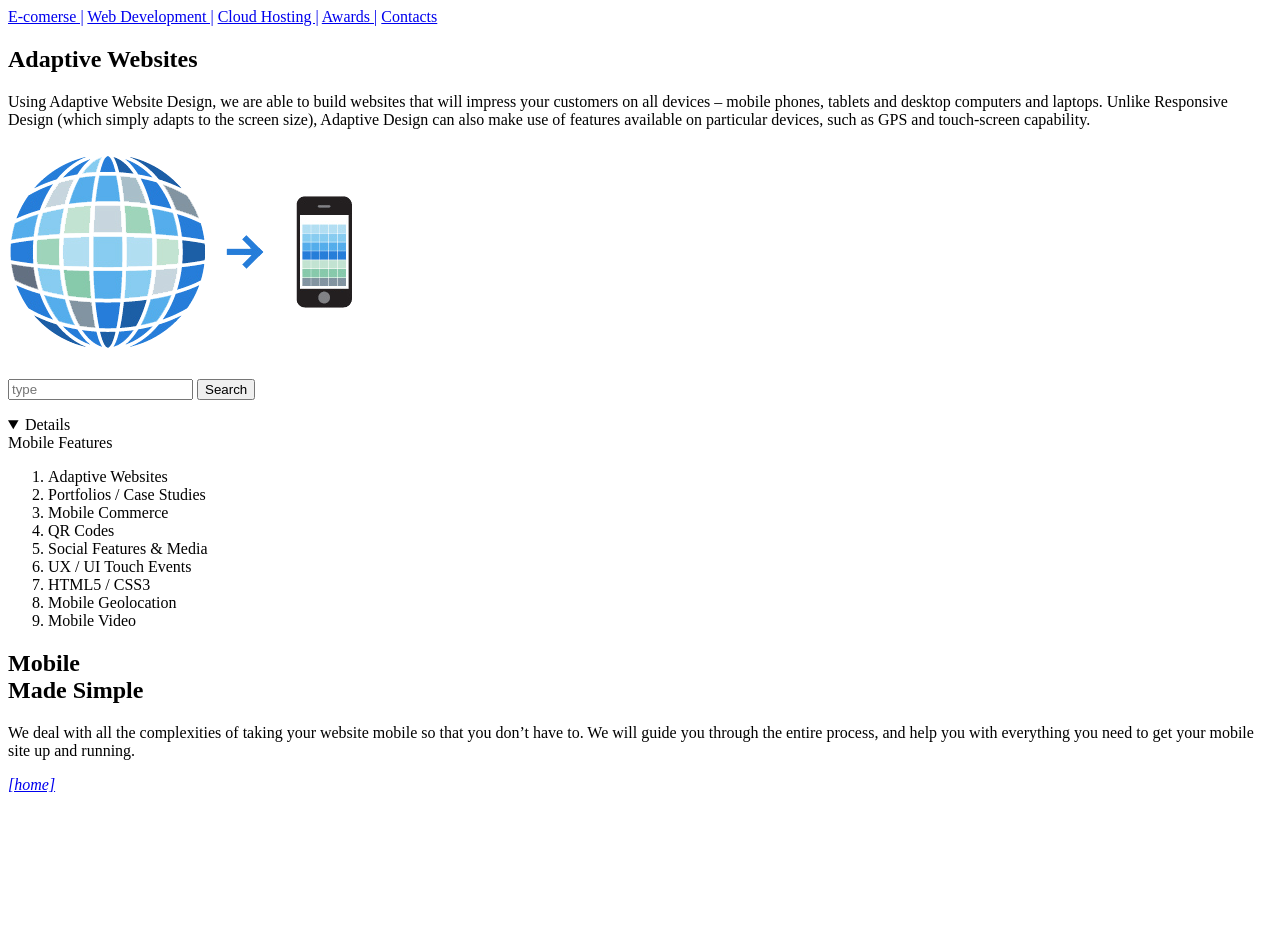
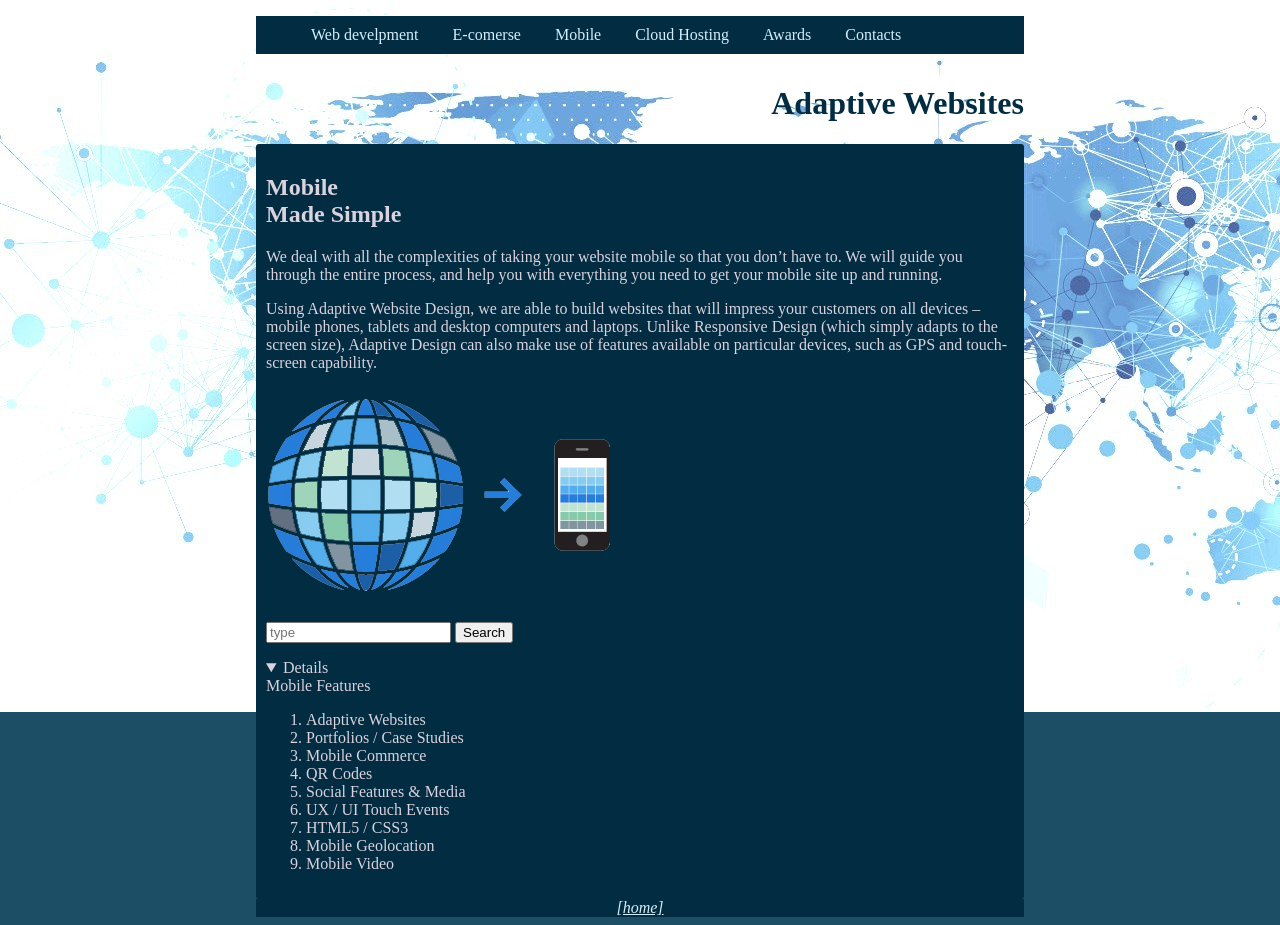
Before and after one commit to MariiaFB/web_dev_company, a plain HTML site: page expertise/mobile.html in a window 1280 px wide. Before the commit the page ends 802 px from the top, so only its background shows below. Drawn offline with Linux system fonts and the light colour scheme.

Commit message:
css style added

```diff
--- /dev/null
+++ b/css/style.css
@@ -0,0 +1,80 @@
+body {
+    background: url(../image/bg.png) no-repeat;
+    background-color: #1C4E66;
+    background-attachment: fixed;
+    color: #DAD2DD;
+    margin-left: 20%;
+    margin-right: 20%;
+}
+
+header {
+
+}
+
+footer {
+
+}
+
+.title, h1, figure {
+    color: #012C41;
+}
+
+h1 {
+    padding-top: 10px;
+    text-align: right;
+}
+
+.title {
+    font-family: 'Gill Sans', 'Gill Sans MT', Calibri, 'Trebuchet MS', sans-serif;
+    margin-top: 10px;
+    margin-top: 15%;
+}
+
+.info, figure {
+    border-radius: 3px 3px 3px 3px;
+    padding: 10px;
+    margin-top: 10px;
+}
+
+nav ul, .info, footer {
+    background-color:  #012C41;
+}
+
+nav ul li {
+    display: inline-block;
+    list-style-type: none;
+    margin: 0;
+    padding: 10px 10px;
+}
+
+nav ul li a {
+    text-decoration: none;
+    padding-top:10px;
+    padding-bottom:10px;
+    padding-right:5px;
+    padding-left:5px;
+
+}
+    nav ul li a:hover {
+        color: #012C41;
+        background-color:  #D5EEFA;
+        text-decoration: none;
+    }
+
+
+a, nav ul li a {
+color: #D5EEFA;
+}
+
+figure {
+    background-color: #BED6E1;
+}
+
+a {
+color: #D5EEFA;
+text-align: center;
+}
+footer {
+    text-align: center;
+    font-style: oblique;
+}
--- a/expertise/mobile.html
+++ b/expertise/mobile.html
@@ -2,18 +2,43 @@
 <html>
 <head>
      <meta charset="utf-8">
+     <link rel="stylesheet" href="/css/style.css">
     <title>Mobile</title>
 </head>
 <body>
     <header>
-        <a href="/expertise/e-comerse.html" >E-comerse |</a>
-        <a href="/expertise/web_development.html" >Web Development |</a>
-        <a href="/expertise/cloud_hosting.html" >Cloud Hosting |</a>
-        <a href="/results/awards.html" >Awards |</a>
-        <a href="/contacts/contacts.html" >Contacts </a>
+        <nav>
+        <ul>
+        <li><a href="/expertise/web_development.html">Web develpment</a></li>
+        <li><a href="/expertise/e-comerse.html">E-comerse</a></li>
+        <li><a href="/expertise/mobile.html">Mobile</a></li>
+        <li><a href="/expertise/cloud_hosting.html">Cloud Hosting</a></li>
+        <li><a href="/results/awards.html">Awards</a></li> <!--
+            <ul>
+                 <li></li>
+                 <li><a href="/results/deliver.html">We deliver</a></li>
+                 <li><a href="/results/care.html">We care</a></li>
+                 <li><a href="/results/studies.html">Case studies</a></li>
+            </ul>
+        <li>About</li>
+            <ul>
+                 <li><a href="/about/about.html">Who We Are</a></li>
+                 <li><command onclick="alert('Go To Blog!')" label="done"><a href="/about/blog.html">Blog</a></li>
+                 <li><a href="/about/leadership.html">Leadership</a></li>
+                 <li><a href="/about/careers.html">Careers</a></li>
+            </ul>
+            -->
+        <li><a href="/contacts/contacts.html">Contacts</a></li>
+        </ul>
+    </nav>
     </header>
 
-    <h2>Adaptive Websites</h2>
+    <h1>Adaptive Websites</h1>
+    <div class="info">
+        <h2>Mobile<br>Made Simple</h2>
+        <p>We deal with all the complexities of taking your website mobile so that you don’t have to.
+        We will guide you through the entire process, and help you with everything you need to get your mobile site up and running.
+    </p>
     <p>Using Adaptive Website Design, we are able to build websites that will impress your customers on all devices – mobile phones, tablets and desktop computers and laptops. Unlike Responsive Design (which simply adapts to the screen size), Adaptive Design can also make use of features available on particular devices, such as GPS and touch-screen capability.
     </p>
     <img src="/expertise/img/Adaptive_Websites.png">
@@ -44,13 +69,7 @@
             <li>Mobile Video</li>
         </ol>
     </details>
-
-    <h2>Mobile<br>Made Simple</h2>
-
-    <p>We deal with all the complexities of taking your website mobile so that you don’t have to.
-We will guide you through the entire process, and help you with everything you need to get your mobile site up and running.
-    </p>
-
+    </div>
     <footer><i><a href="/index.html">[home]</a></i></footer>
 </body>
 </html>
```
Also changed, not shown: contacts/contacts.html (+29 -8 lines), contacts/questions.html (+4 -3 lines), expertise/cloud_hosting.html (+28 -8 lines), expertise/e-comerse.html (+32 -11 lines), expertise/web_development.html (+30 -10 lines), index.html (+21 -29 lines), results/awards.html (+29 -8 lines), image/bg.png (added).
